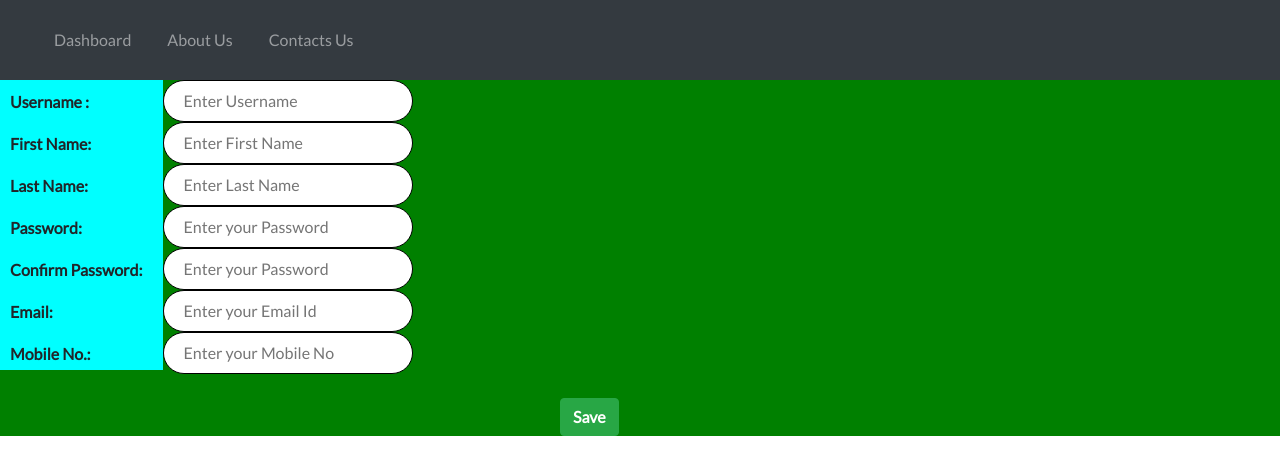
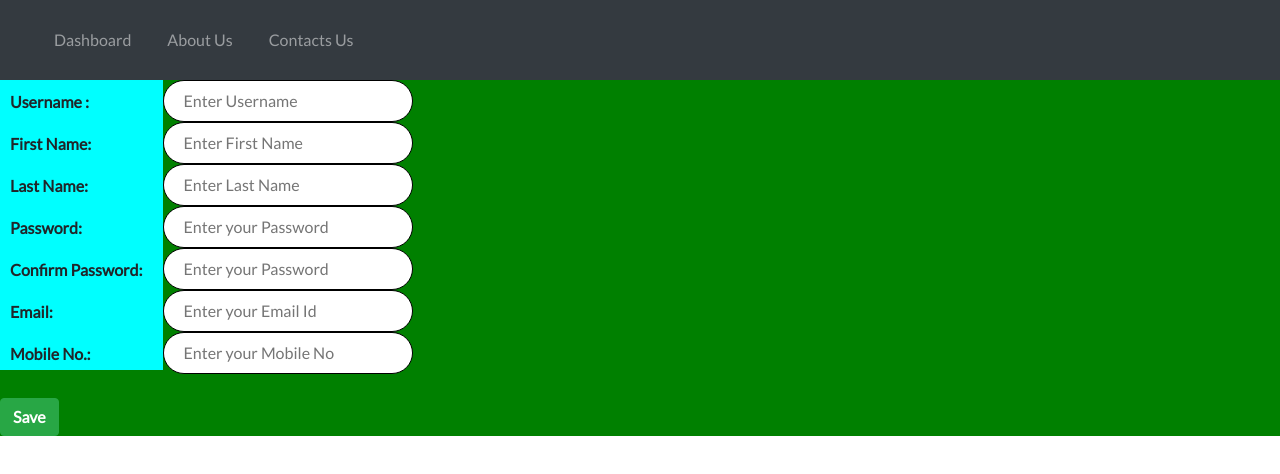
Before and after one commit to Roy6801/Polls, a React (Create React App) app in the folder polls-manager/: page /register in a window 1280 px wide. Shown: the top 474 px of the page. Built offline with nearby package versions, Linux system fonts and the light colour scheme.

Commit message:
Sonu approved changes

```diff
--- a/polls-manager/src/components/login/Registration.js
+++ b/polls-manager/src/components/login/Registration.js
@@ -285,7 +285,7 @@ class Registration extends Component {
             <button
               type="submit"
               className="btn btn-success"
-              style={{ marginLeft: "560px" }}
+              // style={{ marginLeft: "560px" }}
             >
               <b>Save</b>
             </button>
--- a/polls-manager/src/components/stylesheets/Registration.css
+++ b/polls-manager/src/components/stylesheets/Registration.css
@@ -23,6 +23,7 @@ height: 290px;
 
 @media screen and (min-width:480px ){
 .textField{
+    /* margin-right: 900px; */
     background-color: green;
 }}
 
```
